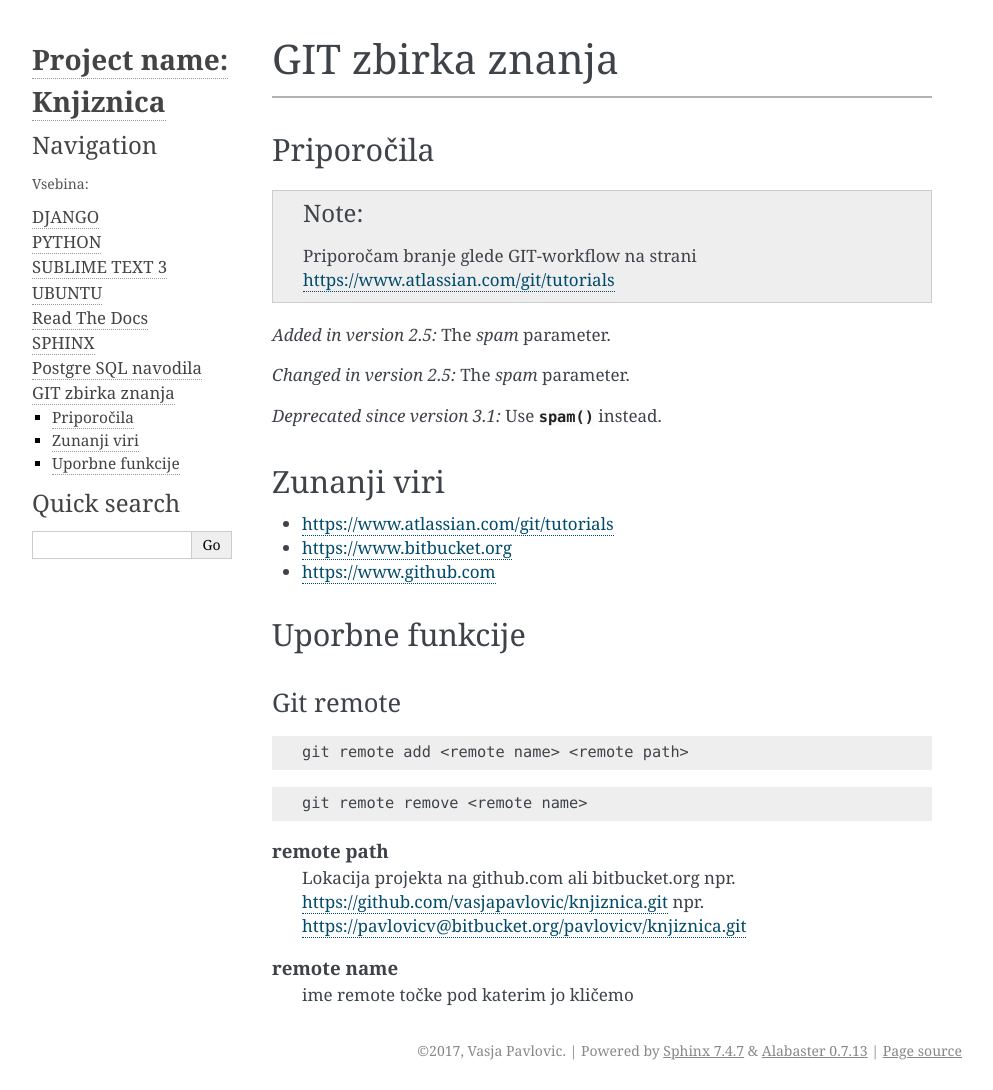
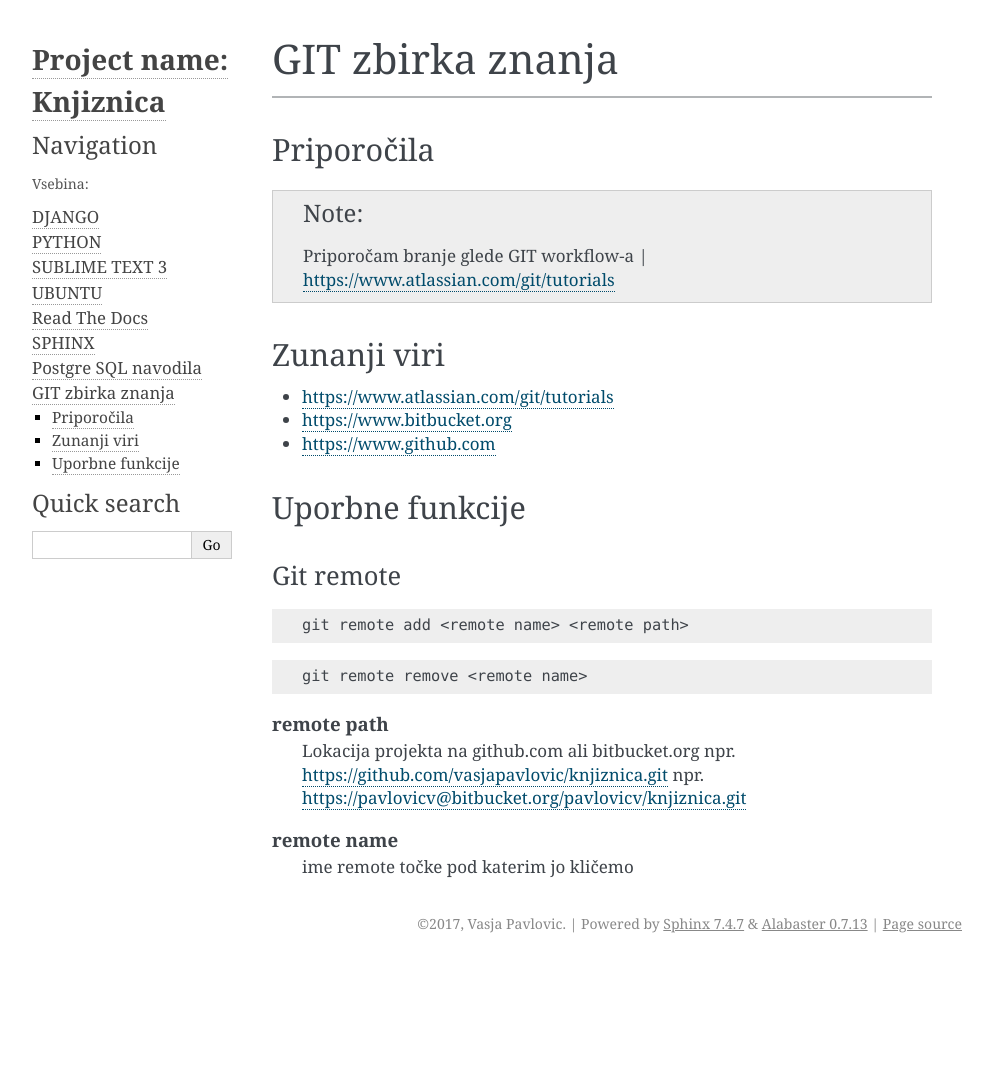
Before and after one commit to vasjapavlovic/knjiznica, a Sphinx documentation site: the page built from docs/GIT.rst, in a window 1280 px wide. Shown: the whole page, without its empty margins (148-1141 px from the left). Built offline with Sphinx 7.4.7, drawn with Linux system fonts in a browser that asks for light colours; after the commit the page ends 963 px from its top, so only the background shows below that.

Commit message:
spremembe v git

```diff
--- a/docs/GIT.rst
+++ b/docs/GIT.rst
@@ -6,19 +6,7 @@ Priporočila
 ###########
 
 .. note::
-    Priporočam branje glede GIT-workflow na strani https://www.atlassian.com/git/tutorials
-
-
-.. versionadded:: 2.5
-   The *spam* parameter.
-
-.. versionchanged:: 2.5
-   The *spam* parameter.
-
-.. deprecated:: 3.1
-   Use :func:`spam` instead.
-
-
+    Priporočam branje glede GIT workflow-a | https://www.atlassian.com/git/tutorials
 
 
 Zunanji viri
```
